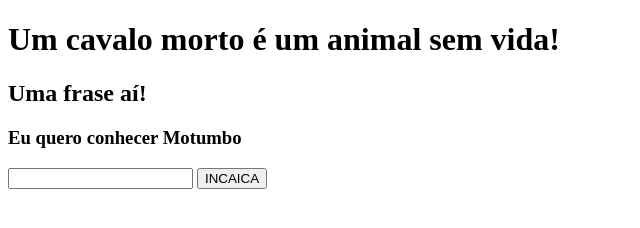
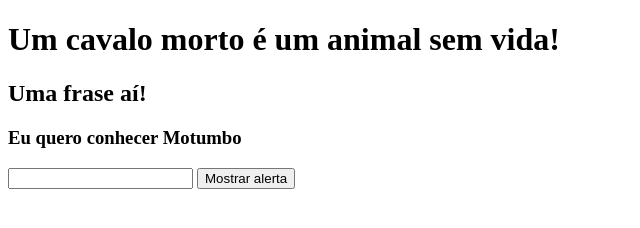
Before and after one commit to DanielCavalcante/js-for-noobs, a plain HTML site: page aula-2/index.html in a window 1280 px wide. Shown: the full height of the page, 0-640 px from the left. Drawn offline with Linux system fonts and the light colour scheme.

Commit message:
Change text button

```diff
--- a/aula-2/index.html
+++ b/aula-2/index.html
@@ -13,7 +13,7 @@
     <h3>Eu quero conhecer Motumbo</h3>
     <input type="text" />
     <button onclick="mostrarAlerta()">
-        INCAICA
+        Mostrar alerta
     </button>
 
     <script src="./main.js"></script>
```
